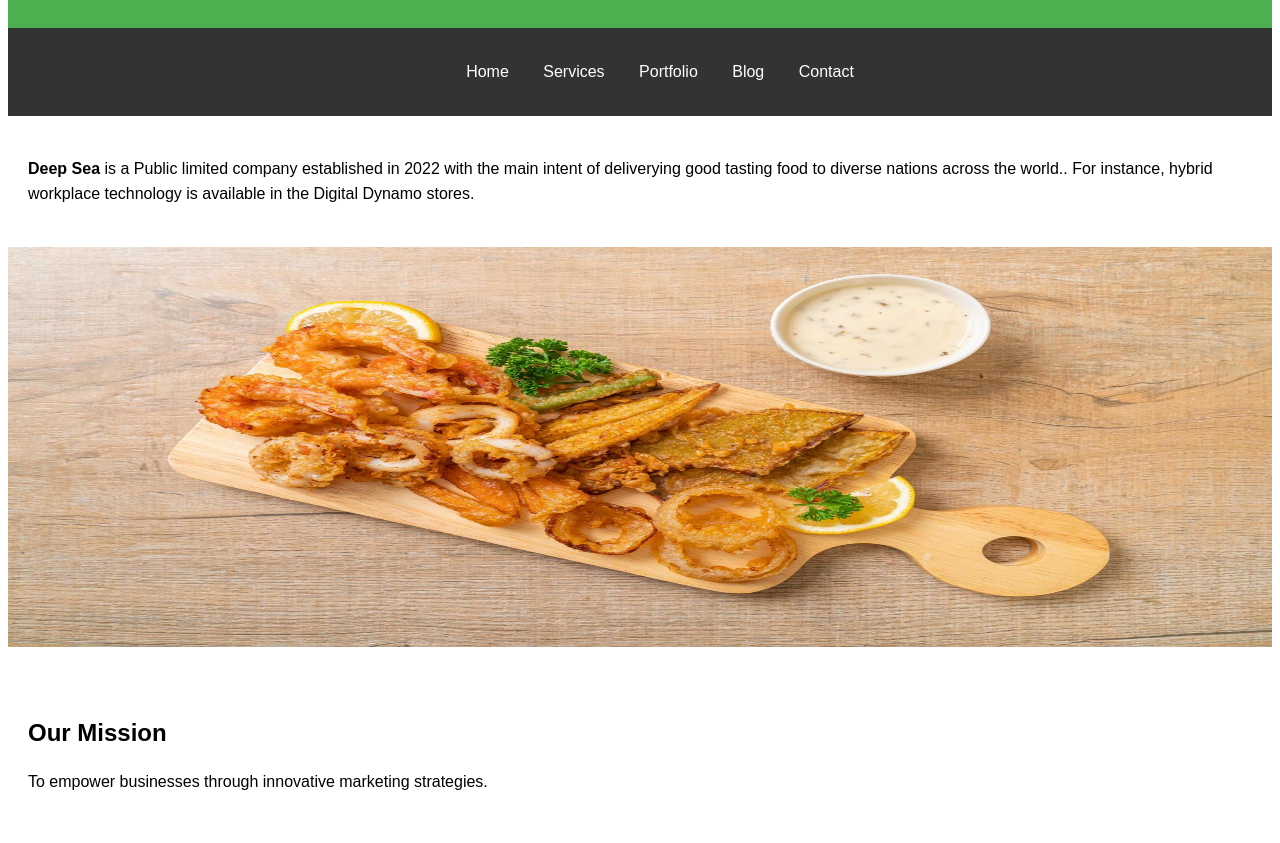
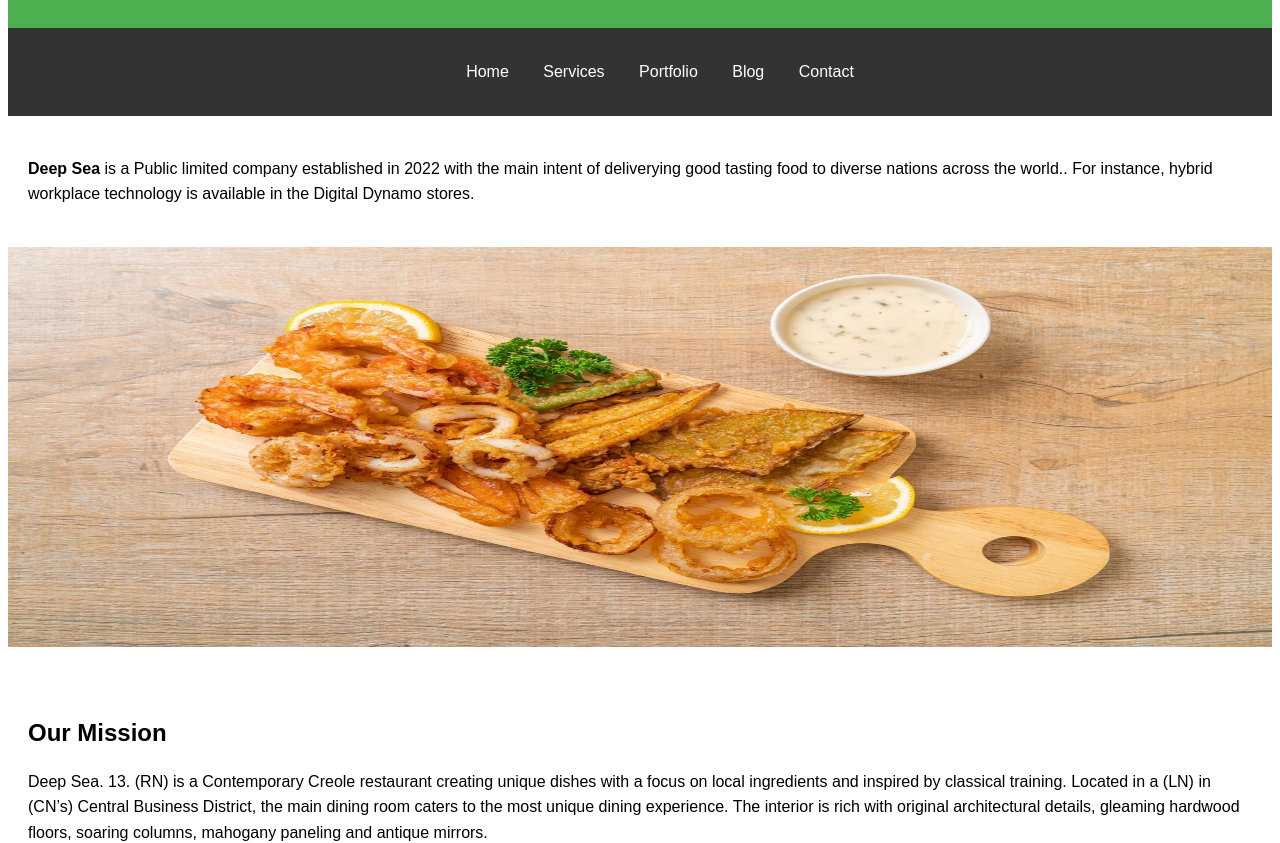
Before and after one commit to RelebohileMosoatsi/Mason, a plain HTML site: page about.html in a window 1280 px wide. Shown: the part 114-957 px from the top of the page. Drawn offline with Linux system fonts and the light colour scheme.

Commit message:
Update about.html
further update

```diff
--- a/about.html
+++ b/about.html
@@ -29,7 +29,8 @@
     <img src="images/deep-fried-seafood-shrimp-and-squid-with-mix-vegetables-unhealthy-food-style-free-photo.jpg" alt="x" width="100%" height="400px">
     <section>
         <h2>Our Mission</h2>
-        <p>To empower businesses through innovative marketing strategies.</p>
+        <p>Deep Sea. 13. (RN) is a Contemporary Creole restaurant creating unique dishes with a focus on local ingredients and inspired by classical training. Located in a (LN) in (CN’s) Central Business District, the main dining room caters to the most unique dining experience.
+            The interior is rich with original architectural details, gleaming hardwood floors, soaring columns, mahogany paneling and antique mirrors.</p>
     </section>
 
     <section>
```
